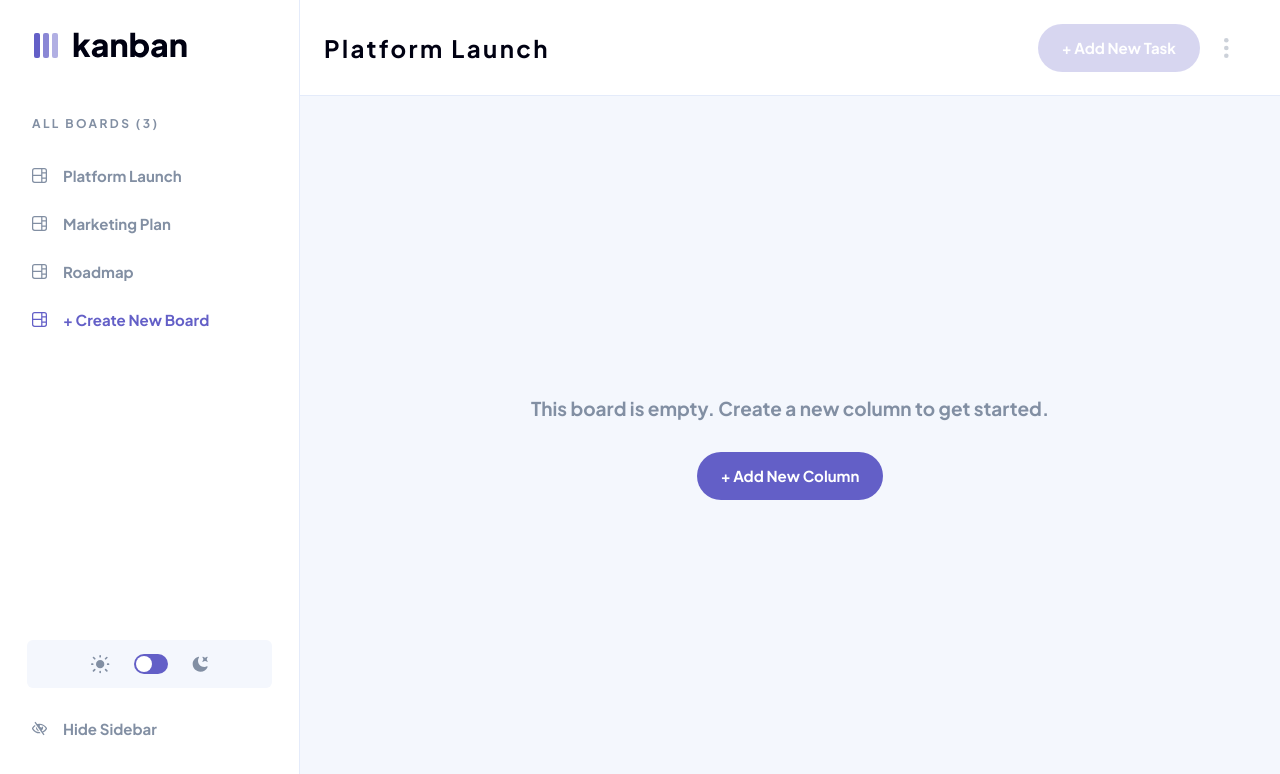
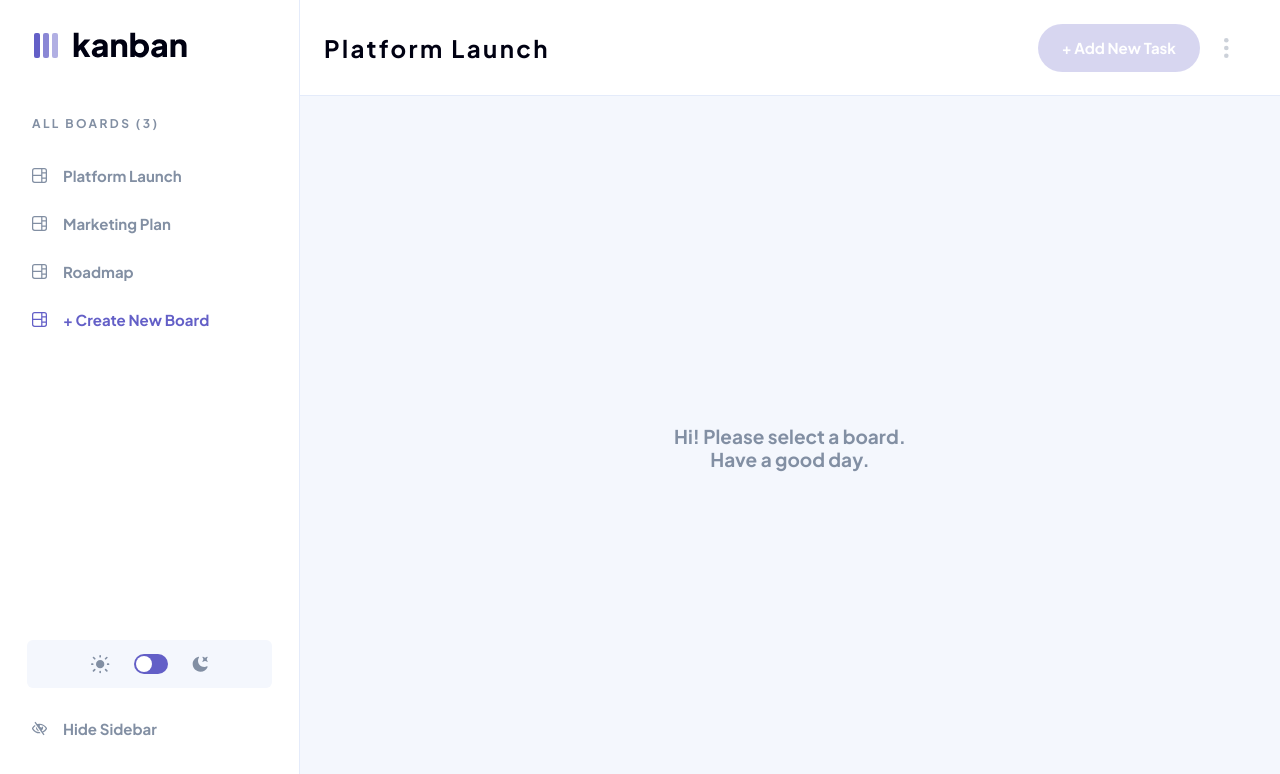
Before and after one commit to blp100/kanban-task-management-web-app, a Next.js app: page / in a window 1280 px wide. Shown: the top 774 px of the page. Built offline with nearby package versions, Linux system fonts and the light colour scheme.

Commit message:
feat: change index display

```diff
--- a/src/app/page.js
+++ b/src/app/page.js
@@ -13,11 +13,12 @@ const Home = () => {
       gap={8}
     >
       <Text textStyle="headingL" textAlign="center" color={"mediumGrey"}>
-        This board is empty. Create a new column to get started.
+        Hi! Please select a board. <br />
+        Have a good day.
       </Text>
-      <Button mx="auto" variant="primaryL" p={6}>
+      {/* <Button mx="auto" variant="primaryL" p={6}>
         + Add New Column
-      </Button>
+      </Button> */}
     </Box>
   );
 };
```
